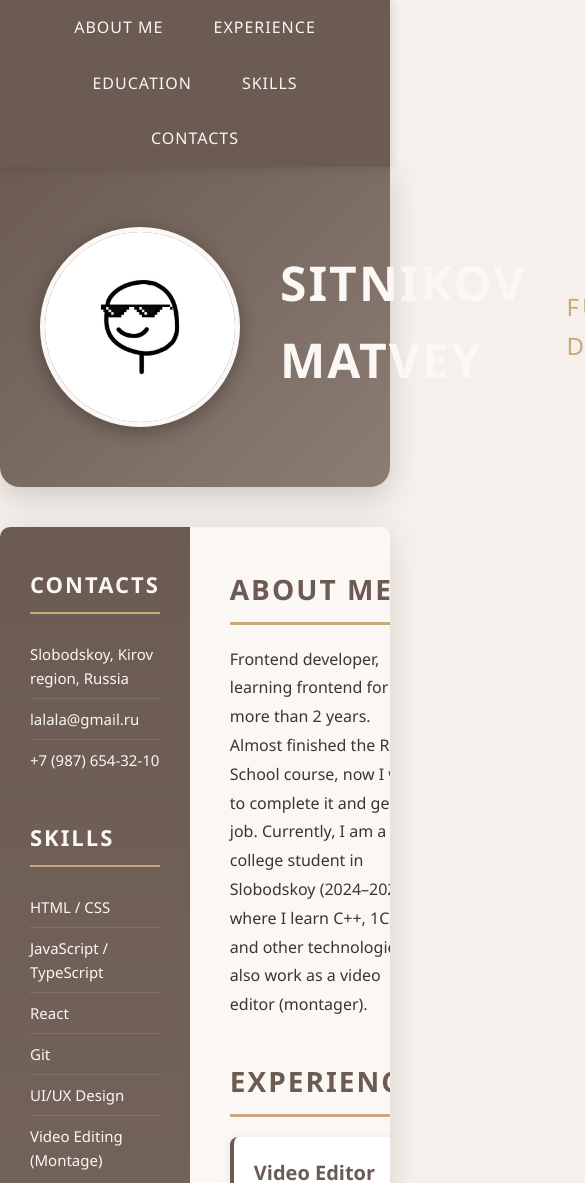
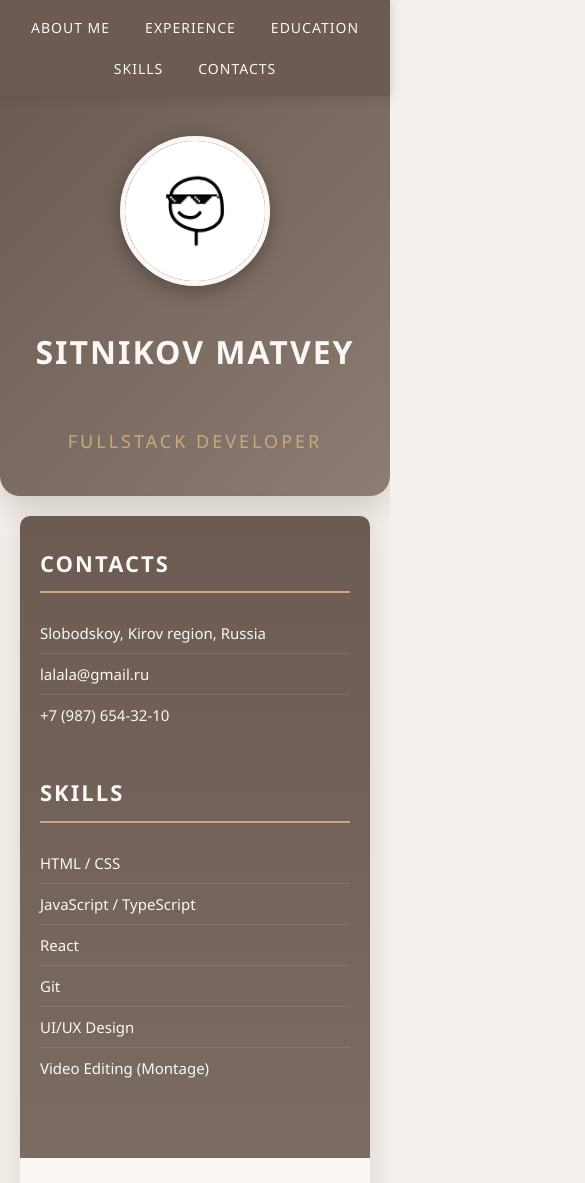
Before and after one commit to Mathew2223/rsschool-cv, a plain HTML site: page index.html in a window 390 px wide. Shown: the top 1183 px of the page, 585 px wide, since content can reach past the window. Drawn offline with Linux system fonts and the light colour scheme.

Commit message:
feat: add a little media querries and adaptive for page

```diff
--- a/style.css
+++ b/style.css
@@ -252,3 +252,58 @@ footer img {
 footer img:hover {
   transform: scale(1.1);
 }
+
+@media (max-width: 768px) {
+  header {
+    flex-direction: column;
+    text-align: center;
+    padding: 40px 20px;
+  }
+
+  .profile-picture {
+    width: 150px;
+    height: 150px;
+  }
+
+  .header-title {
+    font-size: 32px;
+  }
+
+  .header-subtitle {
+    font-size: 18px;
+  }
+
+  main {
+    grid-template-columns: 1fr;
+    margin: 20px;
+  }
+
+  .sidebar {
+    padding: 30px 20px;
+  }
+
+  .content {
+    padding: 30px 20px;
+  }
+
+  footer {
+    flex-direction: column;
+    text-align: center;
+    padding: 20px;
+  }
+
+  .footer-left,
+  .footer-center,
+  .footer-right {
+    text-align: center;
+    justify-content: center;
+  }
+
+  .navbar ul {
+    gap: 15px;
+  }
+
+  .navbar a {
+    font-size: 14px;
+  }
+}
```
